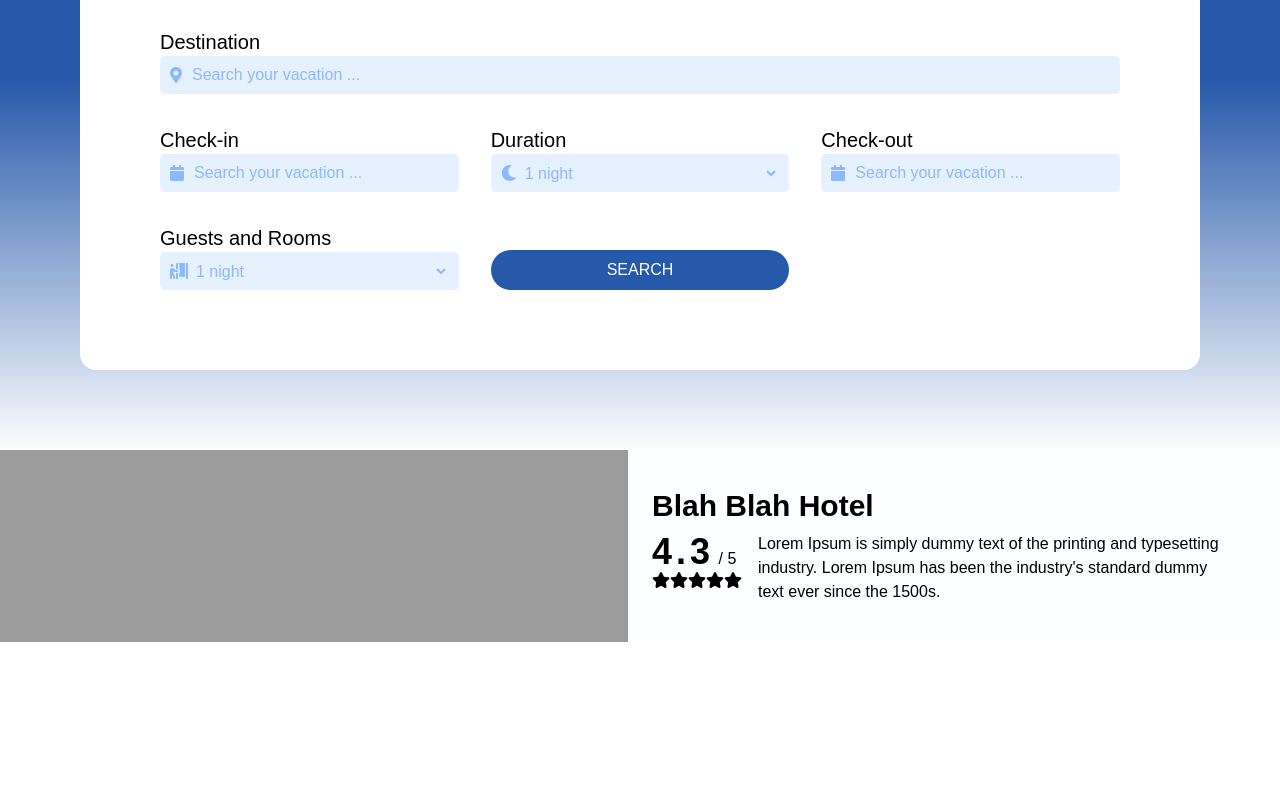
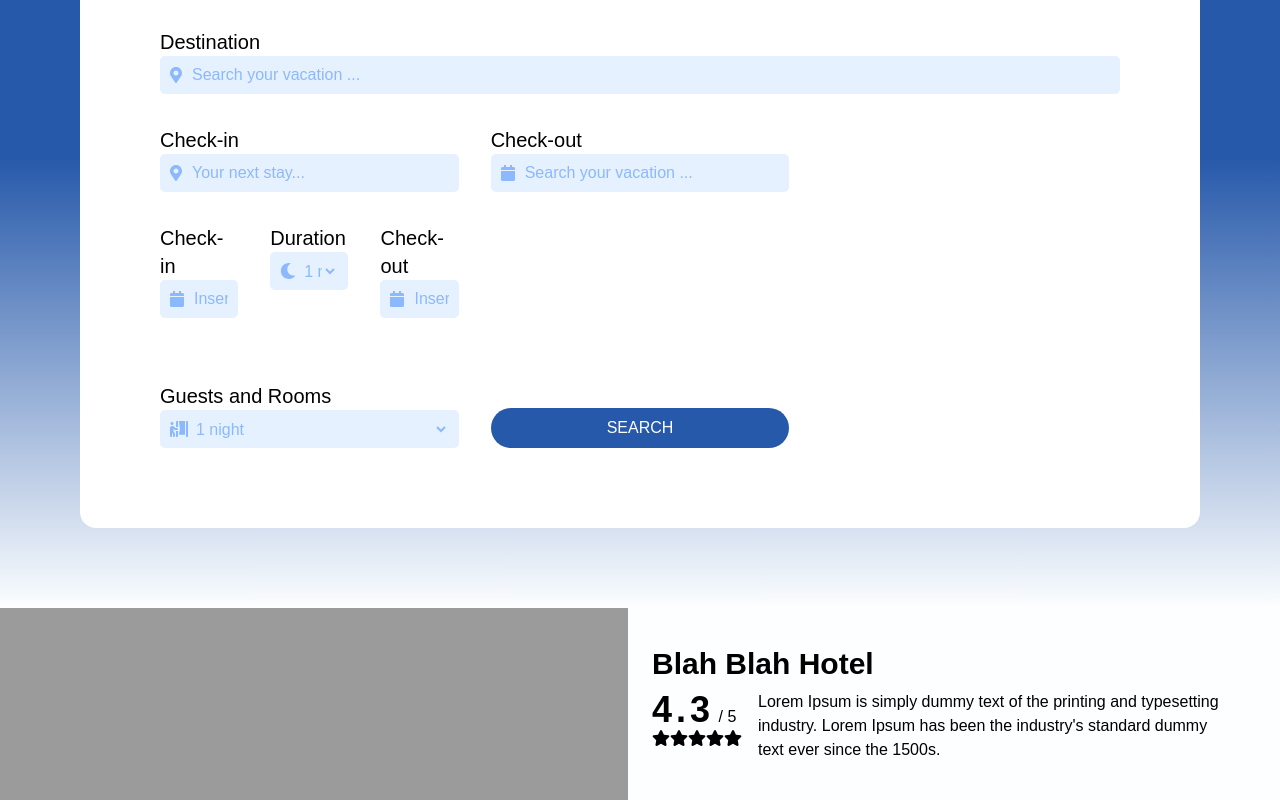
Before and after one commit to jspmarc/TechnoScape-AdAstraAbyssoque, a Vue app: page / in a window 1280 px wide. Shown: the part 856-1656 px from the top of the page. Before the commit the page ends 1498 px from the top, so only its background shows below. Built offline with nearby package versions, Linux system fonts and the light colour scheme.

Commit message:
fix form

```diff
--- a/src/components/Home/HotelCard.vue
+++ b/src/components/Home/HotelCard.vue
@@ -45,10 +45,6 @@ export default {};
     background: #9B9B9B;
 }
 
-.icon {
-
-}
-
 .letter-spacing {
     letter-spacing: 4px;
 }
--- a/src/components/Home/TestBox.vue
+++ b/src/components/Home/TestBox.vue
@@ -20,11 +20,22 @@
           <div>
             <p class="text-xl">Check-in</p>
             <div class="search-box flex items-center">
+                <font-awesome-icon icon="map-marker-alt" class="icon" />
+                <input
+                    type="text"
+                    class="search-input w-full"
+                    placeholder="Your next stay..."
+                />
+            </div>
+            <div class="grid grid-cols-3 gap-8 my-8">
+                <div>
+                    <p class="text-xl">Check-in</p>
+                    <div class="search-box flex items-center">
                         <font-awesome-icon icon="calendar" class="icon" />
                         <input
                             type="text"
-                class="search-input"
-                placeholder="Search your vacation ..."
+                            class="search-input w-full"
+                            placeholder="Insert your check-in date ..."
                         />
                     </div>
                 </div>
@@ -35,6 +46,19 @@
                         <select class="search-input-select w-full ml-1">
                             <option>1 night</option>
                         </select>
+                    </div>
+                </div>
+                <div>
+                    <p class="text-xl">Check-out</p>
+                    <div class="search-box flex items-center">
+                        <font-awesome-icon icon="calendar" class="icon w-full" />
+                        <input
+                            type="text"
+                            class="search-input w-full"
+                            placeholder="Insert your check-out date ..."
+                        />
+                    </div>
+                </div>
             </div>
           </div>
           <div>
```
Lines whose indentation alone changed are shown as unchanged.
